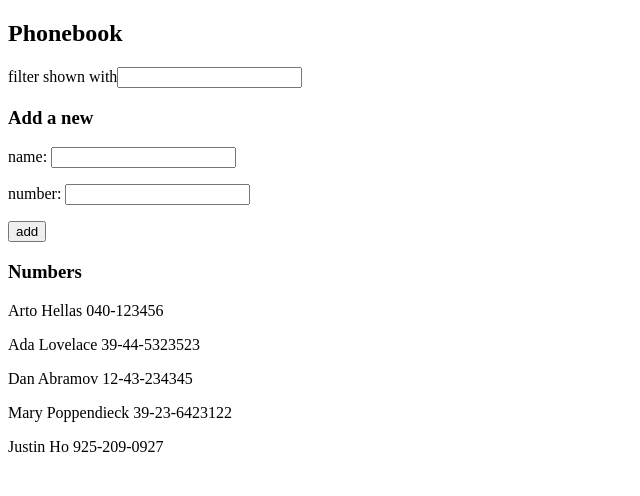
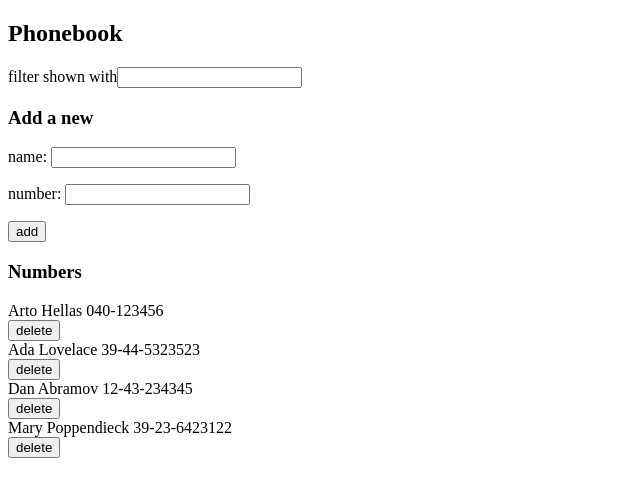
Before and after one commit to justindho/fullStackOpen-2023, a React (Create React App) app in the folder part2/phonebook/: page / in a window 1280 px wide. Shown: the top 496 px of the page, without its empty margins (0-640 px from the left). Built offline with nearby package versions, Linux system fonts and the light colour scheme; data requests are answered from the project's data file.

Commit message:
Add exercise 2.14

```diff
--- a/part2/phonebook/db.json
+++ b/part2/phonebook/db.json
@@ -19,11 +19,6 @@
       "name": "Mary Poppendieck",
       "number": "39-23-6423122",
       "id": 4
-    },
-    {
-      "name": "Justin Ho",
-      "number": "925-209-0927",
-      "id": 5
     }
   ]
 }
--- a/part2/phonebook/src/App.js
+++ b/part2/phonebook/src/App.js
@@ -50,7 +50,7 @@ const App = () => {
 
       <h3>Numbers</h3>
 
-      <Persons persons={persons} filter={newFilter} />
+      <Persons persons={persons} setPersons={setPersons} filter={newFilter} />
     </div>
   )
 }
--- a/part2/phonebook/src/components/Person.js
+++ b/part2/phonebook/src/components/Person.js
@@ -1,7 +1,29 @@
-const Person = ({person}) => {
+import { getAll, deletePerson } from "../services/persons"
+
+const Person = ({person, setPersons}) => {
+  const doDelete = (event) => {
+    event.preventDefault()
+    getAll()
+      .then(persons => {
+        if (persons.filter(p => p.name === person.name).length > 0) {
+          if (window.confirm(`Delete ${person.name}?`)) {
+            console.log(`Deleting person with id ${person.id}`)
+            deletePerson(person.id)
+              .then(response => console.log(`Successfully deleted ${person.name}`))
+            // update 'persons' with 'setPersons'
+            setPersons(persons.filter(p => p.id !== person.id))
+          }
+        } else {
+          alert(`${person.name} has already been deleted`)
+        }
+      })
+  }
   return (
     <div>
-      <p>{person.name} {person.number}</p>
+      {person.name} {person.number}
+      <form onSubmit={doDelete}>
+        <button type="submit">delete</button>
+      </form>
     </div>
   )
 }
--- a/part2/phonebook/src/components/PersonForm.js
+++ b/part2/phonebook/src/components/PersonForm.js
@@ -10,7 +10,8 @@ const PersonForm = ({persons, setPersons, newName, handleNameChange, newNumber,
     } else {
       const newPerson = {
         name: newName,
-        number: newNumber
+        number: newNumber,
+        id: persons.length + 1
       }
 
       create(newPerson)
--- a/part2/phonebook/src/components/Persons.js
+++ b/part2/phonebook/src/components/Persons.js
@@ -1,10 +1,10 @@
 import Person from './Person'
 
-const Persons = ({persons, filter}) => {
+const Persons = ({persons, setPersons, filter}) => {
   return (
     <div>
       {persons.filter(person => person.name.toLowerCase().startsWith(filter))
-          .map(person => <Person key={person.name} person={person} />)}
+          .map(person => <Person key={person.name} person={person} setPersons={setPersons} />)}
     </div>
   )
 }
--- a/part2/phonebook/src/services/persons.js
+++ b/part2/phonebook/src/services/persons.js
@@ -15,4 +15,8 @@ const update = (id, newObject) => {
     return axios.put(`${baseUrl}/${id}`, newObject)
 }
 
-export { getAll, create, update }
+const deletePerson = (id) => {
+    return axios.delete(`${baseUrl}/${id}`)
+}
+
+export { getAll, create, update, deletePerson }
```
